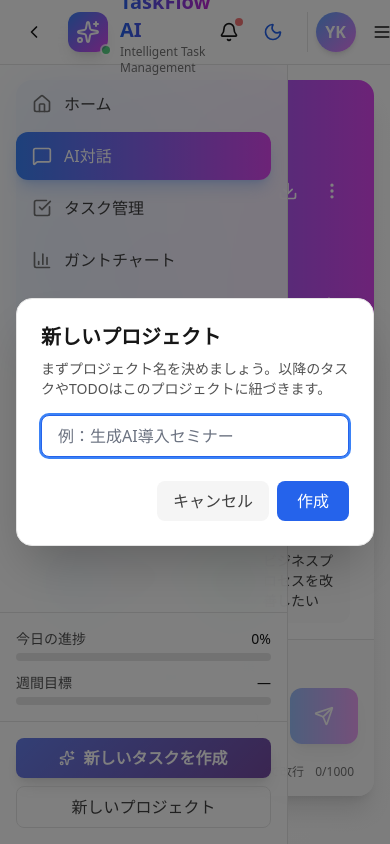
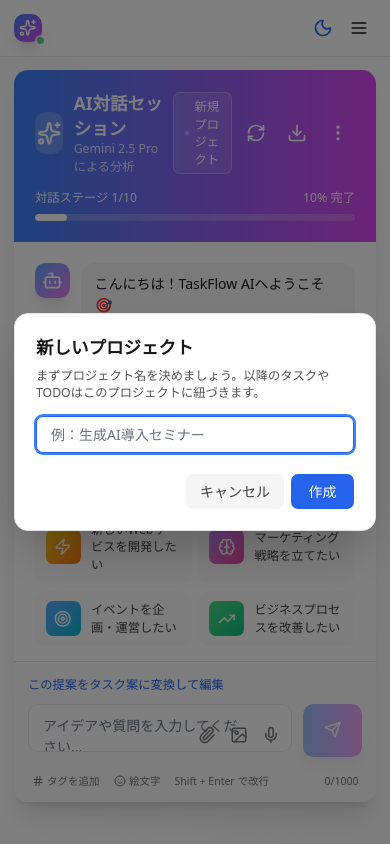
Before and after one commit to yossy6028/taskflow-ai, a React (Vite) app: page / in a window 390 px wide. Built offline with nearby package versions, Linux system fonts and the light colour scheme.

Commit message:
Fix mobile layout issues - responsive sidebar and header

```diff
--- a/src/renderer/components/Layout/MainLayout.tsx
+++ b/src/renderer/components/Layout/MainLayout.tsx
@@ -38,8 +38,9 @@ interface MainLayoutProps {
 
 const MainLayout: React.FC<MainLayoutProps> = () => {
   const dispatch = useDispatch()
-  const [sidebarOpen, setSidebarOpen] = useState(true)
+  const [sidebarOpen, setSidebarOpen] = useState(false) // モバイルではデフォルトで閉じる
   const [mobileMenuOpen, setMobileMenuOpen] = useState(false)
+  const [isMobile, setIsMobile] = useState(false)
   const [darkMode, setDarkMode] = useState(false)
   const [activeSection, setActiveSection] = useState('dialogue')
   const [showNotifications, setShowNotifications] = useState(false)
@@ -71,6 +72,18 @@ const MainLayout: React.FC<MainLayoutProps> = () => {
       setDarkMode(true)
       document.documentElement.classList.add('dark')
     }
+
+    // モバイル判定とリサイズハンドラー
+    const checkMobile = () => {
+      const mobile = window.innerWidth < 768
+      setIsMobile(mobile)
+      // デスクトップではサイドバーを開く、モバイルでは閉じる
+      setSidebarOpen(!mobile)
+    }
+
+    checkMobile()
+    window.addEventListener('resize', checkMobile)
+    return () => window.removeEventListener('resize', checkMobile)
   }, [])
 
   // 現在のプロジェクトのタスクをロード（初回とプロジェクト切替時）
@@ -146,7 +159,7 @@ const MainLayout: React.FC<MainLayoutProps> = () => {
           <div className="flex items-center gap-4">
             <button
               onClick={() => setSidebarOpen(!sidebarOpen)}
-              className="p-2 hover:bg-neutral-100 dark:hover:bg-neutral-800 rounded-lg transition-colors"
+              className="hidden md:block p-2 hover:bg-neutral-100 dark:hover:bg-neutral-800 rounded-lg transition-colors"
             >
               {sidebarOpen ? <ChevronLeft size={20} /> : <ChevronRight size={20} />}
             </button>
@@ -154,12 +167,12 @@ const MainLayout: React.FC<MainLayoutProps> = () => {
             {/* Logo */}
             <div className="flex items-center gap-3">
               <div className="relative">
-                <div className="w-10 h-10 rounded-xl bg-gradient-to-br from-primary-500 to-secondary-500 flex items-center justify-center shadow-lg">
-                  <Sparkles className="w-6 h-6 text-white" />
+                <div className="w-8 h-8 sm:w-10 sm:h-10 rounded-xl bg-gradient-to-br from-primary-500 to-secondary-500 flex items-center justify-center shadow-lg">
+                  <Sparkles className="w-5 h-5 sm:w-6 sm:h-6 text-white" />
                 </div>
                 <div className="absolute -bottom-1 -right-1 w-3 h-3 bg-success-500 rounded-full border-2 border-white dark:border-neutral-900 animate-pulse" />
               </div>
-              <div>
+              <div className="hidden sm:block">
                 <h1 className="text-xl font-bold bg-gradient-to-r from-primary-600 to-secondary-600 bg-clip-text text-transparent">
                   TaskFlow AI
                 </h1>
@@ -188,11 +201,11 @@ const MainLayout: React.FC<MainLayoutProps> = () => {
           </div>
 
           {/* Right Section */}
-          <div className="flex items-center gap-2">
-            {/* Notifications */}
+          <div className="flex items-center gap-1 sm:gap-2">
+            {/* Notifications - Hidden on mobile */}
             <button
               onClick={() => setShowNotifications(!showNotifications)}
-              className="relative p-2 hover:bg-neutral-100 dark:hover:bg-neutral-800 rounded-lg transition-colors"
+              className="hidden sm:block relative p-2 hover:bg-neutral-100 dark:hover:bg-neutral-800 rounded-lg transition-colors"
             >
               <Bell size={20} />
               <span className="absolute top-1 right-1 w-2 h-2 bg-error-500 rounded-full animate-pulse" />
@@ -201,7 +214,7 @@ const MainLayout: React.FC<MainLayoutProps> = () => {
             {/* Theme Toggle */}
             <button
               onClick={toggleTheme}
-              className="p-2 hover:bg-neutral-100 dark:hover:bg-neutral-800 rounded-lg transition-colors"
+              className="p-1.5 sm:p-2 hover:bg-neutral-100 dark:hover:bg-neutral-800 rounded-lg transition-colors"
             >
               <AnimatePresence mode="wait">
                 {darkMode ? (
@@ -228,9 +241,9 @@ const MainLayout: React.FC<MainLayoutProps> = () => {
               </AnimatePresence>
             </button>
 
-            {/* Profile */}
-            <div className="flex items-center gap-3 ml-2 pl-2 border-l border-neutral-200 dark:border-neutral-800">
-              <div className="hidden sm:block text-right">
+            {/* Profile - Hidden on mobile */}
+            <div className="hidden sm:flex items-center gap-3 ml-2 pl-2 border-l border-neutral-200 dark:border-neutral-800">
+              <div className="hidden lg:block text-right">
                 <p className="text-sm font-medium">Yoshii Katsuhiko</p>
                 <p className="text-xs text-neutral-500 dark:text-neutral-400">プロジェクトマネージャー</p>
               </div>
@@ -241,14 +254,22 @@ const MainLayout: React.FC<MainLayoutProps> = () => {
 
             {/* Mobile Menu Toggle */}
             <button
-              onClick={() => setMobileMenuOpen(!mobileMenuOpen)}
-              className="lg:hidden p-2 hover:bg-neutral-100 dark:hover:bg-neutral-800 rounded-lg transition-colors"
+              onClick={() => setSidebarOpen(!sidebarOpen)}
+              className="md:hidden p-2 hover:bg-neutral-100 dark:hover:bg-neutral-800 rounded-lg transition-colors"
             >
-              {mobileMenuOpen ? <X size={20} /> : <Menu size={20} />}
+              {sidebarOpen ? <X size={20} /> : <Menu size={20} />}
             </button>
           </div>
         </div>
       </header>
+
+      {/* Mobile Overlay */}
+      {isMobile && sidebarOpen && (
+        <div
+          className="fixed inset-0 bg-black/50 z-20 md:hidden"
+          onClick={() => setSidebarOpen(false)}
+        />
+      )}
 
       {/* Sidebar */}
       <AnimatePresence>
@@ -258,7 +279,9 @@ const MainLayout: React.FC<MainLayoutProps> = () => {
             animate="open"
             exit="closed"
             variants={sidebarVariants}
-            className="fixed left-0 top-16 bottom-0 w-72 bg-white/90 dark:bg-neutral-900/90 backdrop-blur-xl border-r border-neutral-200 dark:border-neutral-800 z-30 overflow-hidden"
+            className={`fixed left-0 top-16 bottom-0 w-72 bg-white/95 dark:bg-neutral-900/95 backdrop-blur-xl border-r border-neutral-200 dark:border-neutral-800 overflow-hidden ${
+              isMobile ? 'z-30' : 'z-20'
+            }`}
           >
             <div className="flex flex-col h-full">
               {/* Navigation */}
@@ -266,7 +289,11 @@ const MainLayout: React.FC<MainLayoutProps> = () => {
                 {menuItems.map((item) => (
                   <motion.button
                     key={item.id}
-                    onClick={() => setActiveSection(item.id)}
+                    onClick={() => {
+                      setActiveSection(item.id)
+                      // モバイルではメニュー選択後にサイドバーを閉じる
+                      if (isMobile) setSidebarOpen(false)
+                    }}
                     className={`w-full flex items-center justify-between px-4 py-3 rounded-xl transition-all duration-200 group ${
                       activeSection === item.id
                         ? 'bg-gradient-to-r from-primary-500 to-secondary-500 text-white shadow-lg shadow-primary-500/25'
@@ -321,13 +348,22 @@ const MainLayout: React.FC<MainLayoutProps> = () => {
 
               {/* Quick Actions */}
               <div className="p-4 border-t border-neutral-200 dark:border-neutral-800">
-                <button className="w-full btn btn-gradient shadow-lg">
+                <button
+                  className="w-full btn btn-gradient shadow-lg"
+                  onClick={() => {
+                    setActiveSection('dialogue')
+                    if (isMobile) setSidebarOpen(false)
+                  }}
+                >
                   <Sparkles className="w-4 h-4 mr-2" />
                   新しいタスクを作成
                 </button>
                 <button
                   className="w-full mt-2 px-4 py-2 rounded-lg border border-neutral-200 dark:border-neutral-700 text-neutral-700 dark:text-neutral-300 hover:bg-neutral-100 dark:hover:bg-neutral-800 transition-colors"
-                  onClick={() => setShowProjectCreate(true)}
+                  onClick={() => {
+                    setShowProjectCreate(true)
+                    if (isMobile) setSidebarOpen(false)
+                  }}
                 >
                   新しいプロジェクト
                 </button>
@@ -340,7 +376,7 @@ const MainLayout: React.FC<MainLayoutProps> = () => {
       {/* Main Content */}
       <main
         className={`pt-16 min-h-screen transition-all duration-300 ${
-          sidebarOpen ? 'lg:ml-72' : 'lg:ml-0'
+          sidebarOpen && !isMobile ? 'md:ml-72' : 'md:ml-0'
         }`}
       >
         <div className="h-[calc(100vh-4rem)] box-border overflow-y-auto p-4 lg:p-6">
--- a/src/renderer/styles/globals.css
+++ b/src/renderer/styles/globals.css
@@ -23,6 +23,18 @@
     --blur-md: 8px;
     --blur-lg: 16px;
     --blur-xl: 24px;
+  }
+
+  /* Mobile-specific adjustments */
+  @media (max-width: 768px) {
+    html {
+      font-size: 14px;
+    }
+
+    body {
+      -webkit-tap-highlight-color: transparent;
+      -webkit-touch-callout: none;
+    }
   }
 
   /* Remove invalid apply that caused PostCSS error */
```
